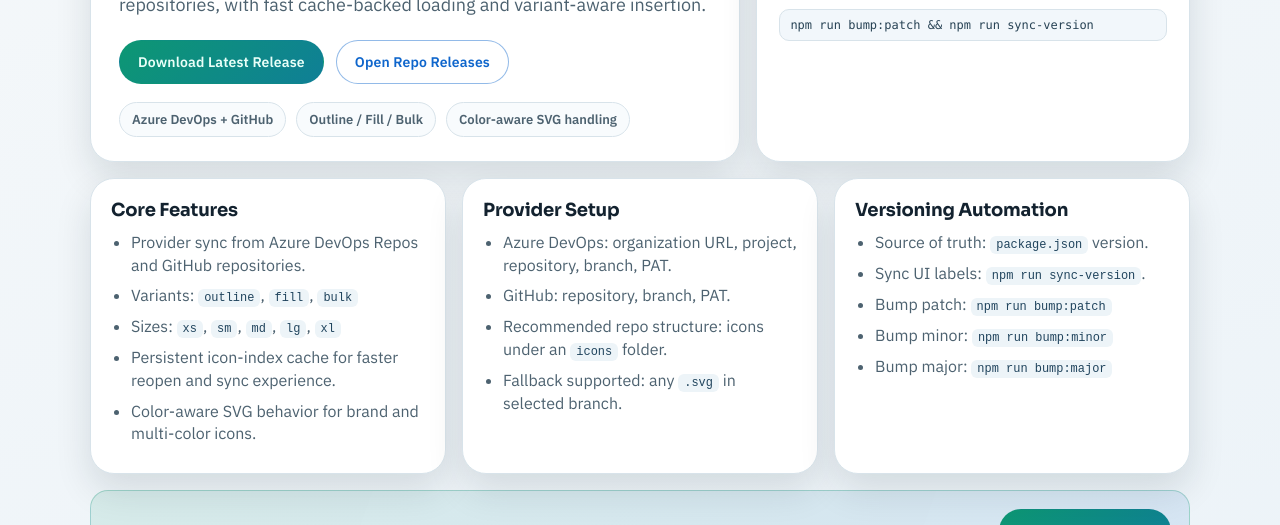
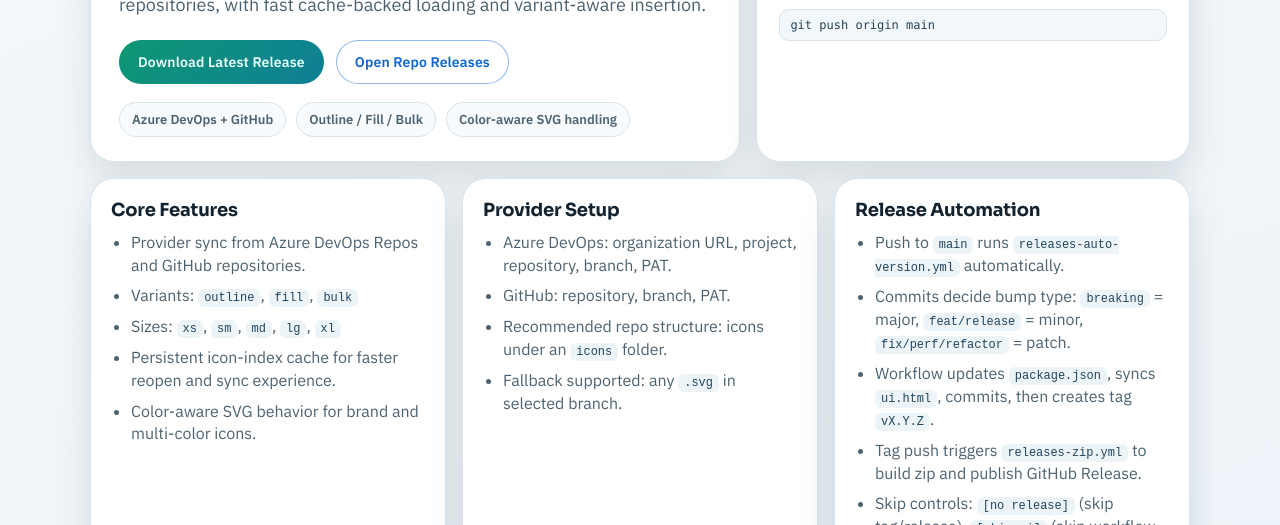
Before and after one commit to enamulkhanbd/planet-icon, a website: page index.html in a window 1280 px wide. Shown: the part 275-800 px from the top of the page. Drawn offline with Linux system fonts and the light colour scheme.

Commit message:
Revise release automation process in GitHub Actions. Updated workflows to handle versioning and tagging based on commit messages, introduced skip controls for releases, and improved documentation on release flow in README. Adjusted HTML content to reflect new automation steps.

```diff
--- a/index.html
+++ b/index.html
@@ -459,7 +459,7 @@
             <div class="step-index">3</div>
             <p>Sync icons, filter variants, and insert directly into your design file.</p>
           </div>
-          <span class="inline-code">npm run bump:patch && npm run sync-version</span>
+          <span class="inline-code">git push origin main</span>
         </aside>
       </section>
 
@@ -486,19 +486,19 @@
         </article>
 
         <article class="panel">
-          <h3>Versioning Automation</h3>
+          <h3>Release Automation</h3>
           <ul>
-            <li>Source of truth: <code>package.json</code> version.</li>
-            <li>Sync UI labels: <code>npm run sync-version</code>.</li>
-            <li>Bump patch: <code>npm run bump:patch</code></li>
-            <li>Bump minor: <code>npm run bump:minor</code></li>
-            <li>Bump major: <code>npm run bump:major</code></li>
+            <li>Push to <code>main</code> runs <code>releases-auto-version.yml</code> automatically.</li>
+            <li>Commits decide bump type: <code>breaking</code> = major, <code>feat/release</code> = minor, <code>fix/perf/refactor</code> = patch.</li>
+            <li>Workflow updates <code>package.json</code>, syncs <code>ui.html</code>, commits, then creates tag <code>vX.Y.Z</code>.</li>
+            <li>Tag push triggers <code>releases-zip.yml</code> to build zip and publish GitHub Release.</li>
+            <li>Skip controls: <code>[no release]</code> (skip tag/release), <code>[skip ci]</code> (skip workflow run).</li>
           </ul>
         </article>
       </section>
 
       <section class="release-banner">
-        <p>If you do not see a downloadable package yet, publish your first GitHub release.</p>
+        <p>Release files are fully automated, including first release fallback from the first qualifying push to <code>main</code>.</p>
         <a
           class="btn btn-primary"
           href="https://github.com/enamulkhanbd/planet-icon/releases"
--- a/package.json
+++ b/package.json
@@ -1,7 +1,7 @@
 {
   "name": "planet-icon-plugin",
   "private": true,
-  "version": "1.1.0",
+  "version": "1.2.0",
   "scripts": {
     "sync-version": "node scripts/inject-version.js",
     "bump:patch": "npm version patch --no-git-tag-version && npm run sync-version",
```
Also changed, not shown: ui.html (+3 -3 lines), .github/workflows/releases-auto-version.yml, .github/workflows/releases-zip.yml, README.md.
